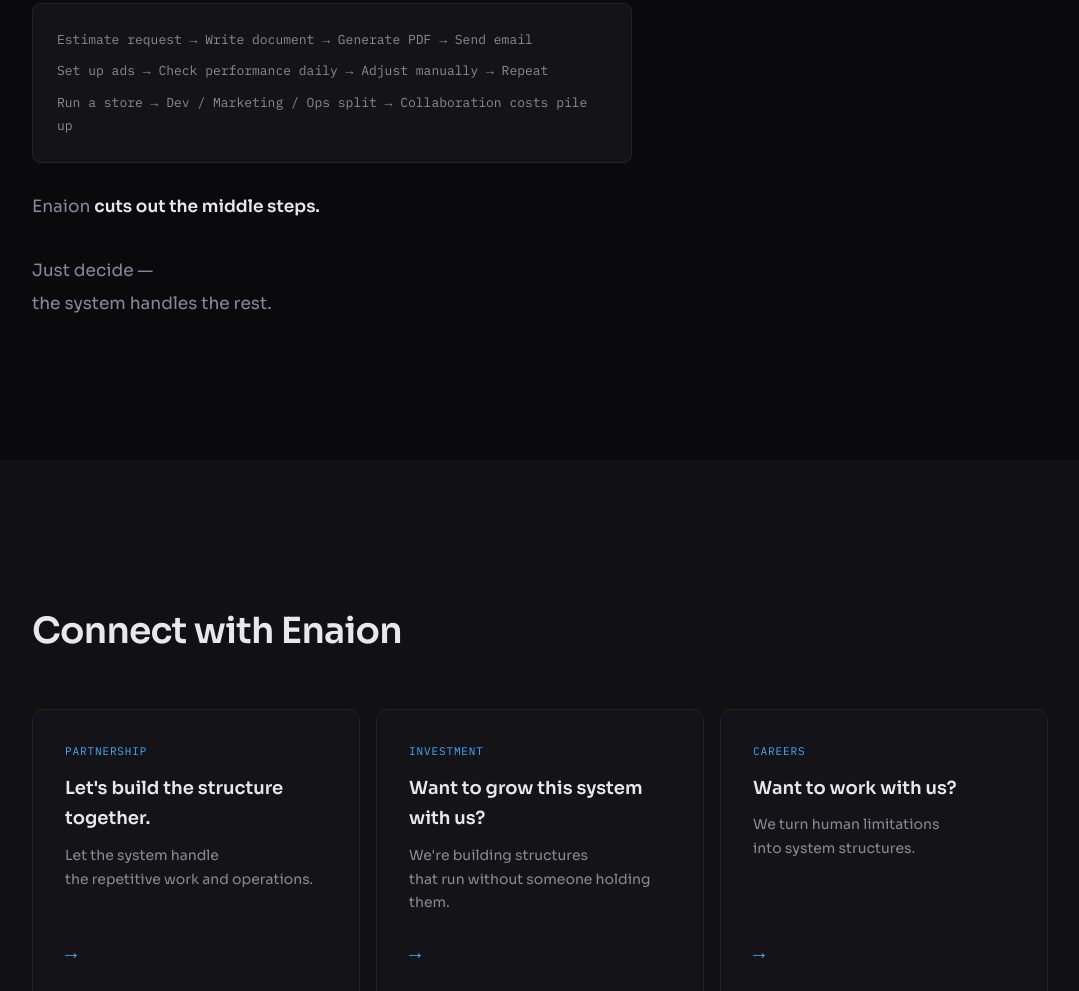
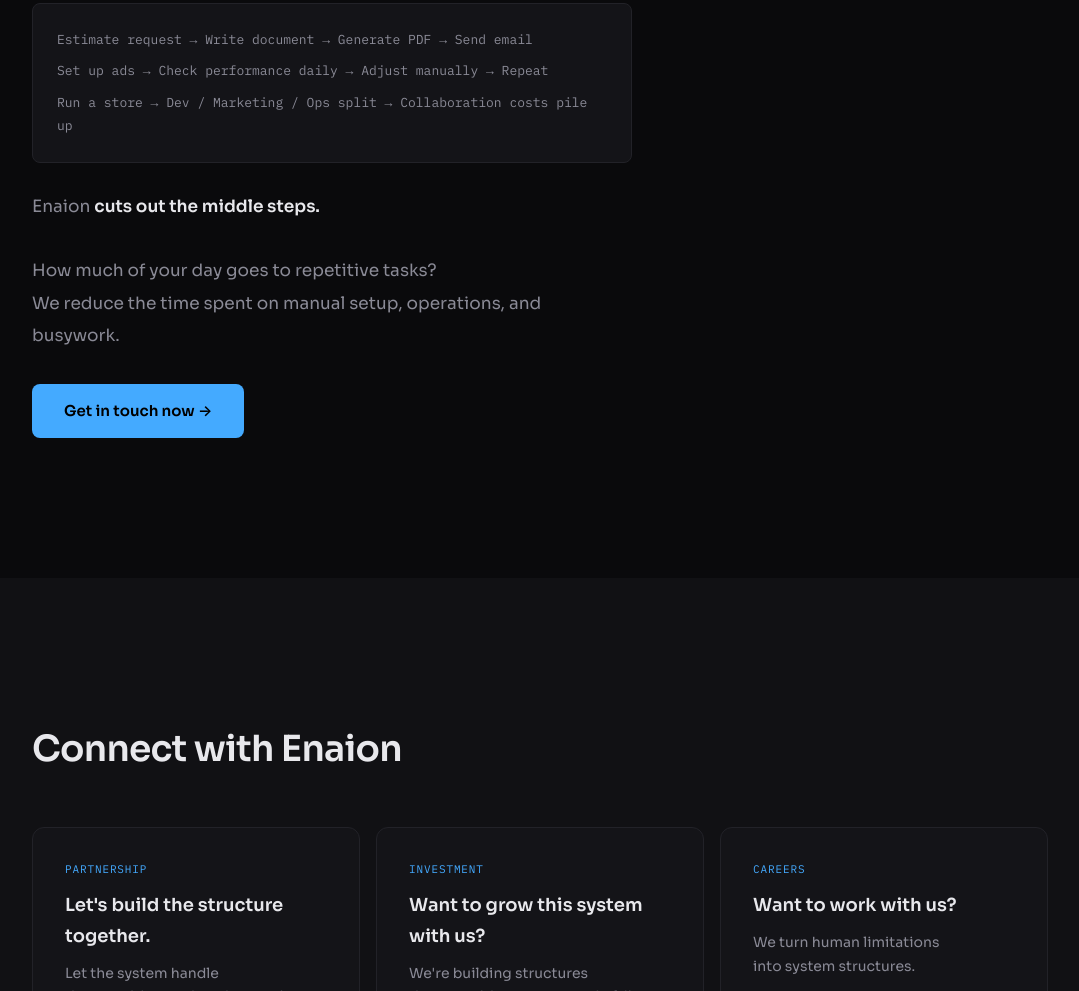
Before and after one commit to shopidream/enaion, a website: page index.html in a window 1280 px wide. Shown: the part 3922-4913 px from the top of the page, without its empty margins (100-1179 px from the left). Drawn offline with Linux system fonts and the light colour scheme.

Commit message:
Update copy and layout

```diff
--- a/index.html
+++ b/index.html
@@ -180,9 +180,10 @@
                     </div>
                     <p class="what-answer">
                         Enaion <strong>cuts out the middle steps.</strong><br><br>
-                        Just decide —<br>
-                        the system handles the rest.
+                        How much of your day goes to repetitive tasks?<br>
+                        We reduce the time spent on manual setup, operations, and busywork.
                     </p>
+                    <a href="./contact-en.html" class="what-cta">Get in touch now →</a>
                 </div>
             </div>
         </div>
--- a/style.css
+++ b/style.css
@@ -537,6 +537,22 @@
     margin-bottom: 0;
 }
 
+.what-cta {
+    display: inline-block;
+    margin-top: 32px;
+    padding: 14px 32px;
+    background: var(--accent);
+    color: #000;
+    font-weight: 600;
+    font-size: 15px;
+    border-radius: 8px;
+    transition: opacity 0.3s;
+}
+
+.what-cta:hover {
+    opacity: 0.9;
+}
+
 /* ── Connect ── */
 .connect {
     padding: 140px 0;
```
Also changed, not shown: ko.html (+3 -2 lines).
